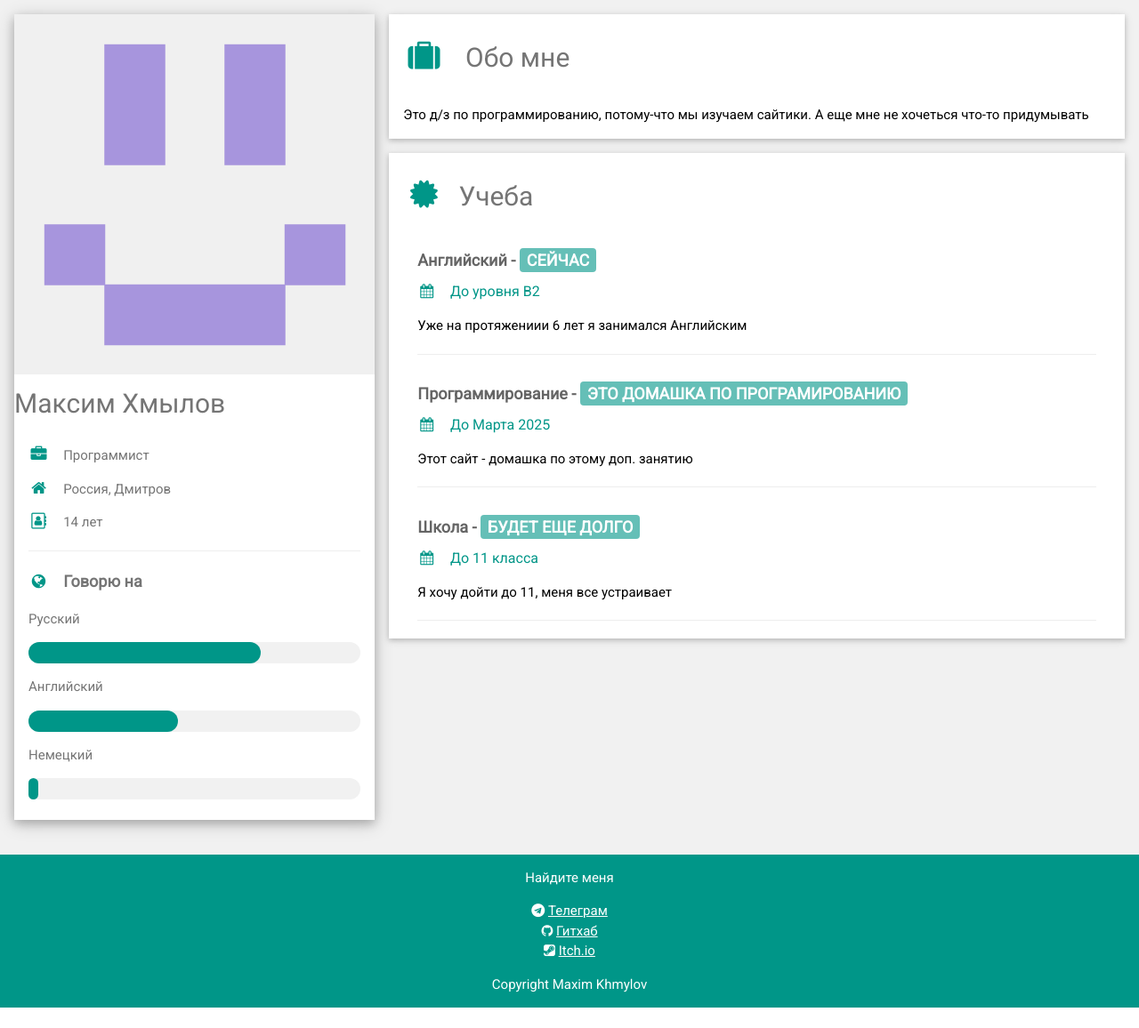
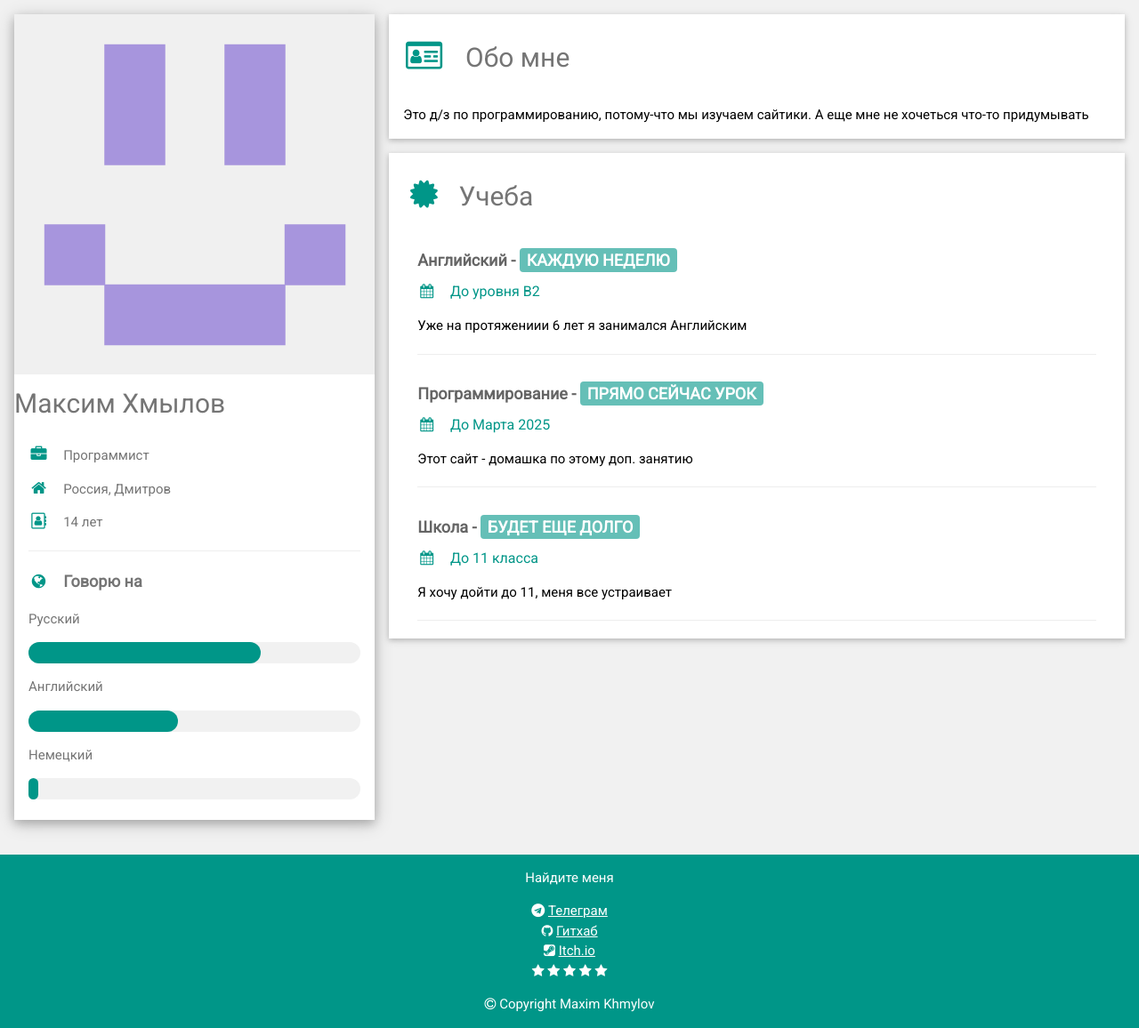
Before and after one commit to MaksimKhmylov/Meeting, a Flask app: page / in a window 1280 px wide. Shown: the whole page at 89% size. Before the commit the page ends 1133 px from the top, so only its background shows below. Run offline with Flask 3, Linux system fonts and the light colour scheme.

Commit message:
update data

```diff
--- a/app.py
+++ b/app.py
@@ -16,8 +16,8 @@ data = {
     'languages': (('Русский', 70),('Английский', 45),('Немецкий', 3)),
     'description': 'Это д/з по программированию, потому-что мы изучаем сайтики. А еще мне не хочеться что-то придумывать',
     'education': (
-                     ('Английский','До уровня В2', 'Уже на протяжениии 6 лет я занимался Английским', 'СЕЙЧАС'),
-                     ('Программирование','До Марта 2025','Этот сайт - домашка по этому доп. занятию', 'ЭТО ДОМАШКА ПО ПРОГРАМИРОВАНИЮ'),
+                     ('Английский','До уровня В2', 'Уже на протяжениии 6 лет я занимался Английским', 'КАЖДУЮ НЕДЕЛЮ'),
+                     ('Программирование','До Марта 2025','Этот сайт - домашка по этому доп. занятию', 'ПРЯМО СЕЙЧАС УРОК'),
                      ('Школа','До 11 класса', 'Я хочу дойти до 11, меня все устраивает', 'БУДЕТ ЕЩЕ ДОЛГО')
                  ),
 }
--- a/templates/footer.html
+++ b/templates/footer.html
@@ -3,6 +3,12 @@
     <div><i class="fa fa-telegram w3-hover-opacity"></i> <a href="https://t.me/MaximKhmylov" target="_blank">Телеграм</a></div>
     <div><i class="	fa fa-github"></i> <a href="https://github.com/MaksimKhmylov" target="_blank">Гитхаб</a></div>
     <div><i class="	fa fa-steam-square"></i> <a href="https://pyfy-games.itch.io/" target="_blank">Itch.io</a></div>
+  <div><i class="fa fa-star w3-hover-opacity"></i>
+    <i class="fa fa-star w3-hover-opacity"></i>
+    <i class="fa fa-star w3-hover-opacity"></i>
+    <i class="fa fa-star w3-hover-opacity"></i>
+    <i class="fa fa-star w3-hover-opacity"></i>
+  </div>
+  <p><i class="fa fa-copyright w3-hover-opacity"></i> Copyright Maxim Khmylov </p>
 
-  <p>Copyright Maxim Khmylov</p>
 </footer>
--- a/templates/right_column.html
+++ b/templates/right_column.html
@@ -3,7 +3,7 @@
 
   <div class="w3-container w3-card w3-white w3-margin-bottom">
     <h2 class="w3-text-grey w3-padding-16">
-      <i class="fa fa-suitcase fa-fw w3-margin-right w3-xxlarge w3-text-teal"></i>
+      <i class="fa fa-id-card-o fa-fw w3-margin-right w3-xxlarge w3-text-teal"></i>
       Обо мне
     </h2>
     <p>{{ data.description }}</p>
```
